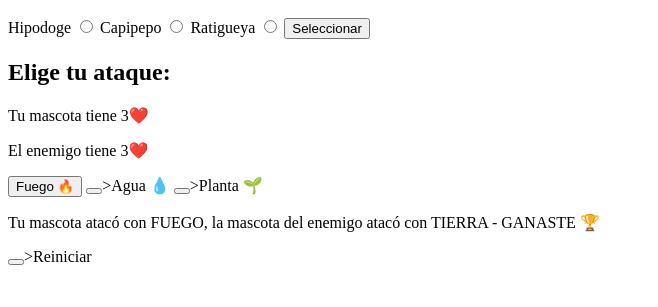
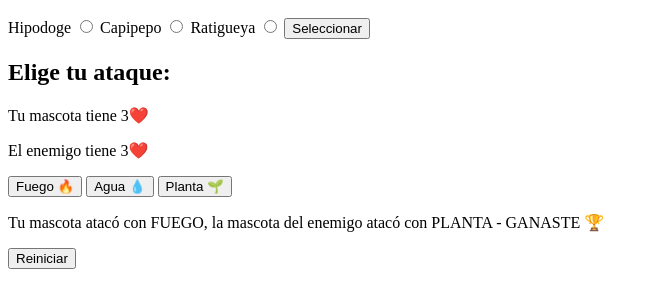
Before and after one commit to MAMV3x3/mokepon, a plain HTML site: page index.html in a window 1280 px wide. Shown: the part 111-418 px from the top of the page, without its empty margins (0-658 px from the left). Drawn offline with Linux system fonts and the light colour scheme.

Commit message:
Minimum changes in the UI

```diff
--- a/index.html
+++ b/index.html
@@ -28,22 +28,22 @@
     <section id="attack-selector">
         <h2>Elige tu ataque:</h2>
 
-        <p>Tu mascota tiene <span>3</span>❤️</p>
-        <p>El enemigo tiene <span>3</span>❤️</p>
+        <p>Tu mascota <span id="player-pet-name"></span> tiene <span>3</span>❤️</p>
+        <p>El enemigo <span id=""></span> tiene <span>3</span>❤️</p>
 
         <p>
             <button id="button-fire">Fuego 🔥</button>
-            <button id="button-water"></button>>Agua 💧</button>
-            <button id="button-plant"></button>>Planta 🌱</button>
+            <button id="button-water">Agua 💧</button>
+            <button id="button-plant">Planta 🌱</button>
         </p>
     </section>
 
     <section id="messages">
-        <p>Tu mascota atacó con FUEGO, la mascota del enemigo atacó con TIERRA - GANASTE 🏆</p>
+        <p>Tu mascota atacó con FUEGO, la mascota del enemigo atacó con PLANTA - GANASTE 🏆</p>
     </section>
 
     <section id="reset">
-        <button id="button-reset"></button>>Reiniciar</button>
+        <button id="button-reset">Reiniciar</button>
     </section>
 </body>
 </html>
--- a/js/logic.js
+++ b/js/logic.js
@@ -7,6 +7,7 @@ function pickPlayerPet(){
     let inputHipodoge = document.getElementById("hipodoge").checked
     let inputCapipepo = document.getElementById("capipepo").checked
     let inputRatigueya = document.getElementById("ratigueya").checked
+    let spanPlayerPet = document.getElementById("player-pet-name")
     let petPicked = ""
     if(inputHipodoge){
         petPicked = "Hipodoge"
@@ -18,7 +19,8 @@ function pickPlayerPet(){
     if(!petPicked){
         alert("⚠️ Por favor, selecciona a tu mascota ⚠️")
     } else{
-        alert("Haz seleccionado a " + petPicked)
+        //alert("Haz seleccionado a " + petPicked)
+        spanPlayerPet.innerHTML = petPicked
     }
 }
 
```
